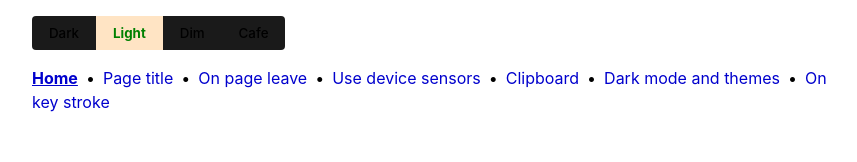
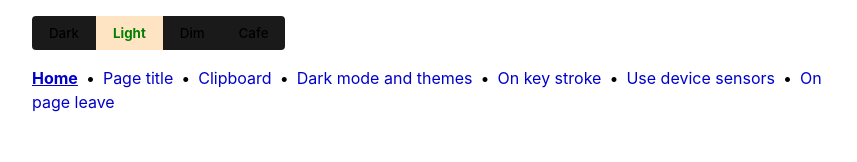
Before and after one commit to YonatanKof/vue-use, a Vue app: page / in a window 1280 px wide. Shown: the top 162 px of the page, without its empty margins (208-1065 px from the left). Built offline with nearby package versions, Linux system fonts and the light colour scheme.

Commit message:
Better routes and readme

```diff
--- a/src/App.vue
+++ b/src/App.vue
@@ -4,11 +4,11 @@ import Colors from "./components/useDarkColorMode.vue";
 const theseLinks = [
 	{ to: "/", title: "Home" },
 	{ to: "/use-title", title: "Page title" },
-	{ to: "/use-mouse-and-touch", title: "On page leave" },
-	{ to: "/use-device-sensors", title: "Use device sensors" },
 	{ to: "/use-clipboard", title: "Clipboard" },
 	{ to: "/use-dark-color-mode", title: "Dark mode and themes" },
 	{ to: "/on-key-stroke", title: "On key stroke" },
+	{ to: "/use-device-sensors", title: "Use device sensors" },
+	{ to: "/use-mouse-and-touch", title: "On page leave" },
 ];
 </script>
 
--- a/src/router.js
+++ b/src/router.js
@@ -5,12 +5,11 @@ const router = createRouter({
 	routes: [
 		// add pages here
 		{ path: "/", name: "index", component: () => import("./views/index.vue") },
-		{ path: "/use-mouse-and-touch", name: "use-mouse-and-touch", component: () => import("./views/use-mouse-and-touch.vue") },
-		{ path: "/use-device-sensors", name: "use-device-sensors", component: () => import("./views/use-device-sensors.vue") },
 		{ path: "/use-title", name: "use-title", component: () => import("./views/use-title.vue") },
 		{ path: "/use-clipboard", name: "use-clipboard", component: () => import("./views/use-clipboard.vue") },
 		{ path: "/use-dark-color-mode", name: "use-dark-color-mode", component: () => import("./views/use-dark-color-mode.vue") },
-		{ path: "/on-key-stroke", name: "on-key-stroke", component: () => import("./views/on-key-stroke.vue") },
+		{ path: "/use-device-sensors", name: "use-device-sensors", component: () => import("./views/use-device-sensors.vue") },
+		{ path: "/use-mouse-and-touch", name: "use-mouse-and-touch", component: () => import("./views/use-mouse-and-touch.vue") },
 		// { path: "/recipes/:id", name: "single-recipe", component: () => import("./views/_uid.vue") },
 	],
 });
```
Also changed, not shown: 1 other file (tests, documents, lock files or other folders).
